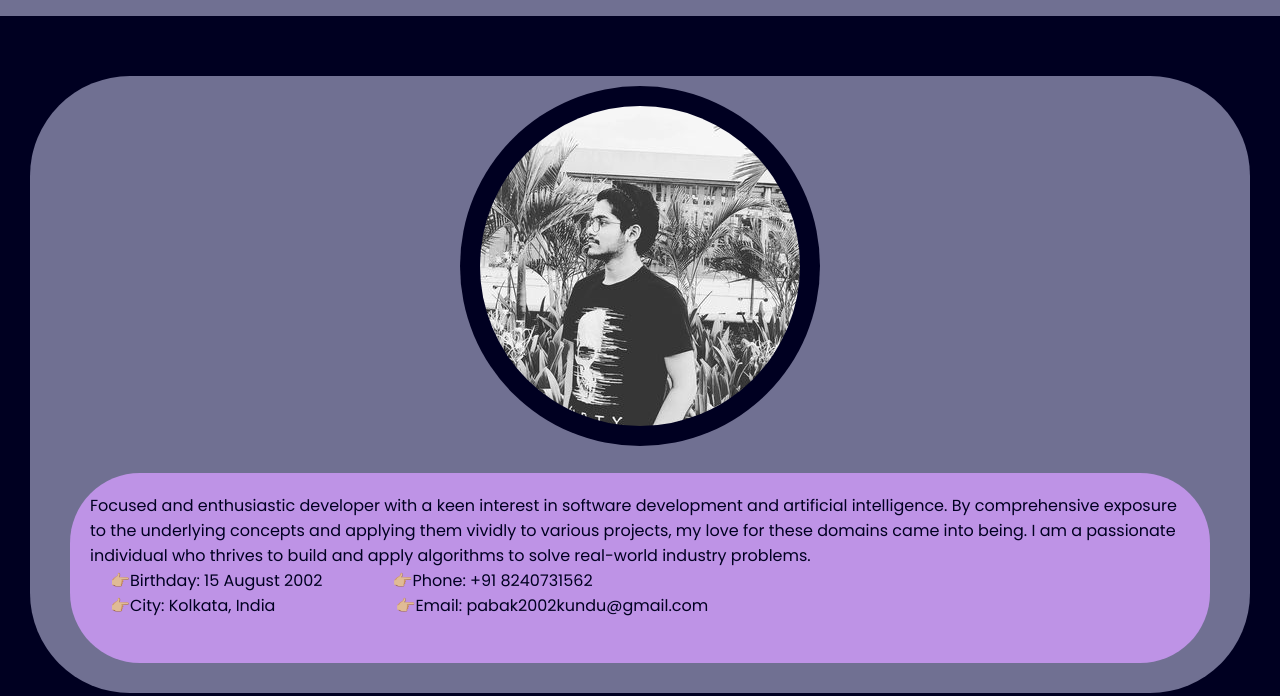
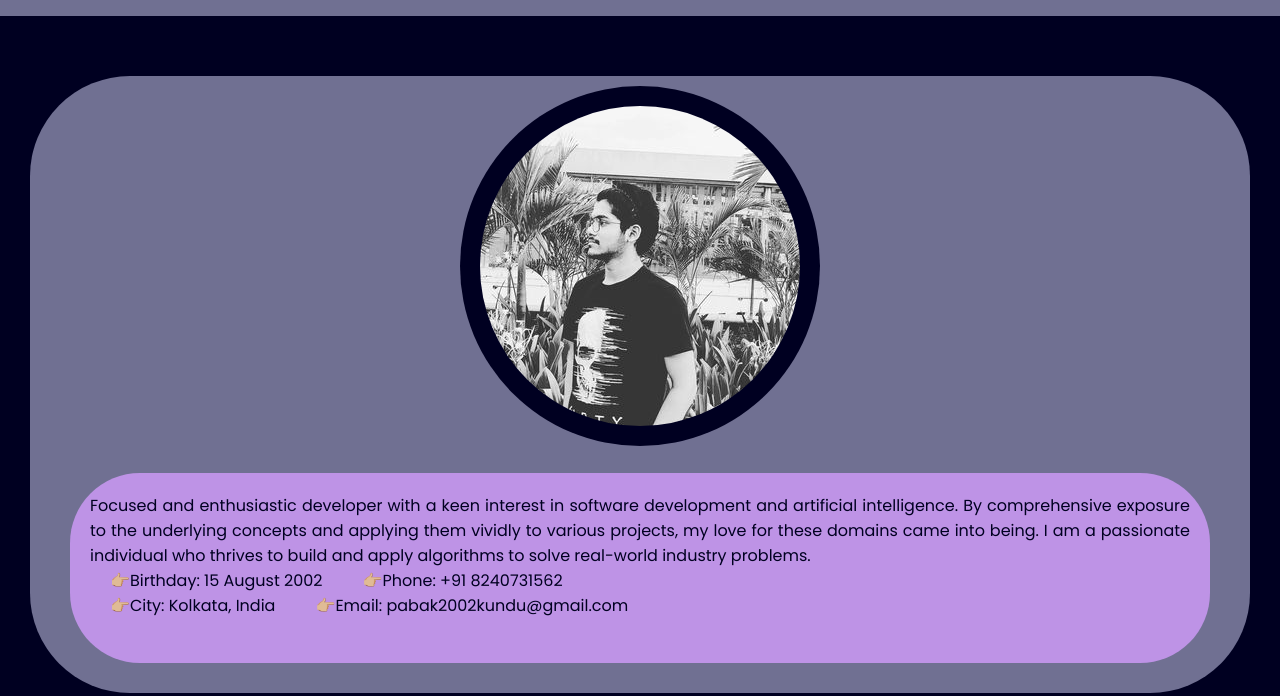
Before and after one commit to pabak2002/Personal_Portfolio, a plain HTML site: page about.html in a window 1280 px wide. Shown: the part 104-800 px from the top of the page. Drawn offline with Linux system fonts and the light colour scheme.

Commit message:
"5th commit"

```diff
--- a/about.css
+++ b/about.css
@@ -42,26 +42,35 @@ nav ul li:hover{
 .firstsection{
     display: flex;
     flex-wrap: wrap;
-    justify-content: center;
+    justify-content: space-around;
     margin: 60px 30px;
     padding: 10px 20px;
     border-radius: 100px;
     background-color: rgb(112, 112, 146);
+    min-width: 79%;
 }
 .leftsection img{
     /* background-color: rgb(190, 147, 230); */
     background-color: rgb(0,0,33);
     padding: 20px 20px;
     border-radius: 50%;
+    min-width: 89%;
 }
 .rightsection{
     background-color: rgb(190, 147, 230);
     color: rgb(0,0,33);
     margin: 20px 20px;
     padding: 20px;
+    text-align: justify;
     border-radius: 70px;
+    height: 250%;
+    width: 100%;
 }
 .total1{
+    display: flex;
+    flex-wrap: wrap;
+}
+.total2{
     display: flex;
     flex-wrap: wrap;
 }
@@ -69,13 +78,13 @@ nav ul li:hover{
     padding: 0px 20px;
 }
 .b{
-    padding: 0px 50px;
+    padding: 0px 20px;
 }
 .x{
     padding: 0px 20px;
 }
 .d{
-    padding: 0px 100px;
+    padding: 0px 20px;
 }
 .total2{
     display: flex;
```
